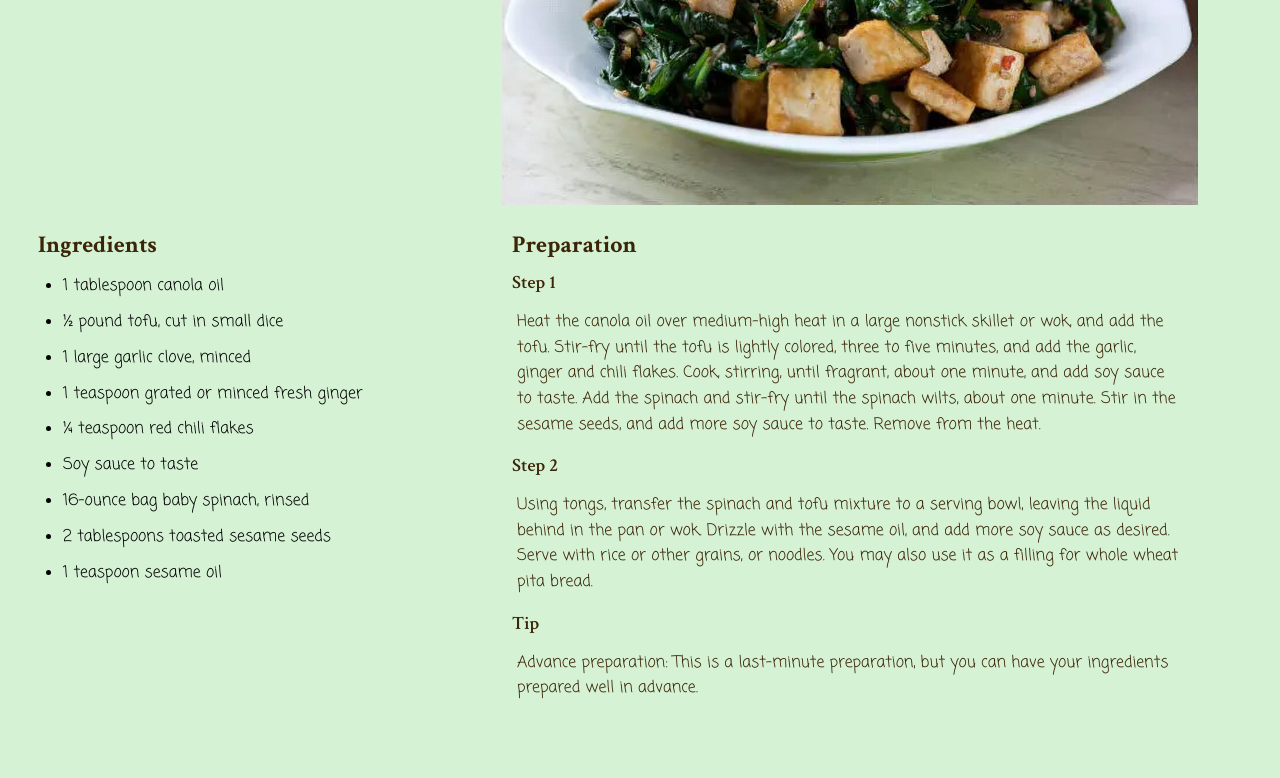
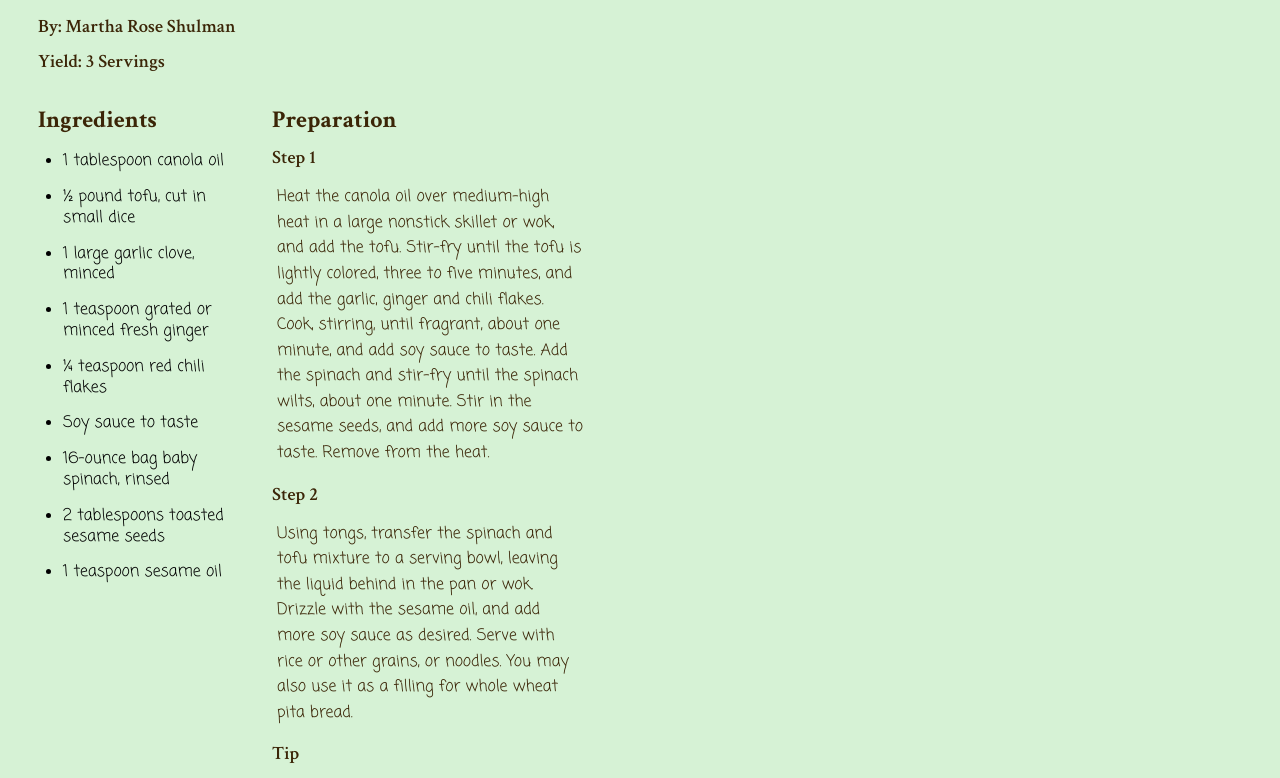
Before and after one commit to Zhans5806/exercise_7, a plain HTML site: page index.html in a window 1280 px wide. Shown: the part 286-1064 px from the top of the page. Before the commit the page ends 1031 px from the top, so only its background shows below. Drawn offline with Linux system fonts and the light colour scheme; a web font is replaced by a local one.

Commit message:
max width 600

```diff
--- a/index.html
+++ b/index.html
@@ -12,7 +12,7 @@
     <style>
       body{
         background-color: #D6F2D5;
-        max-width: 1200px;
+        max-width: 600px
       }
 
       h1 {
```
